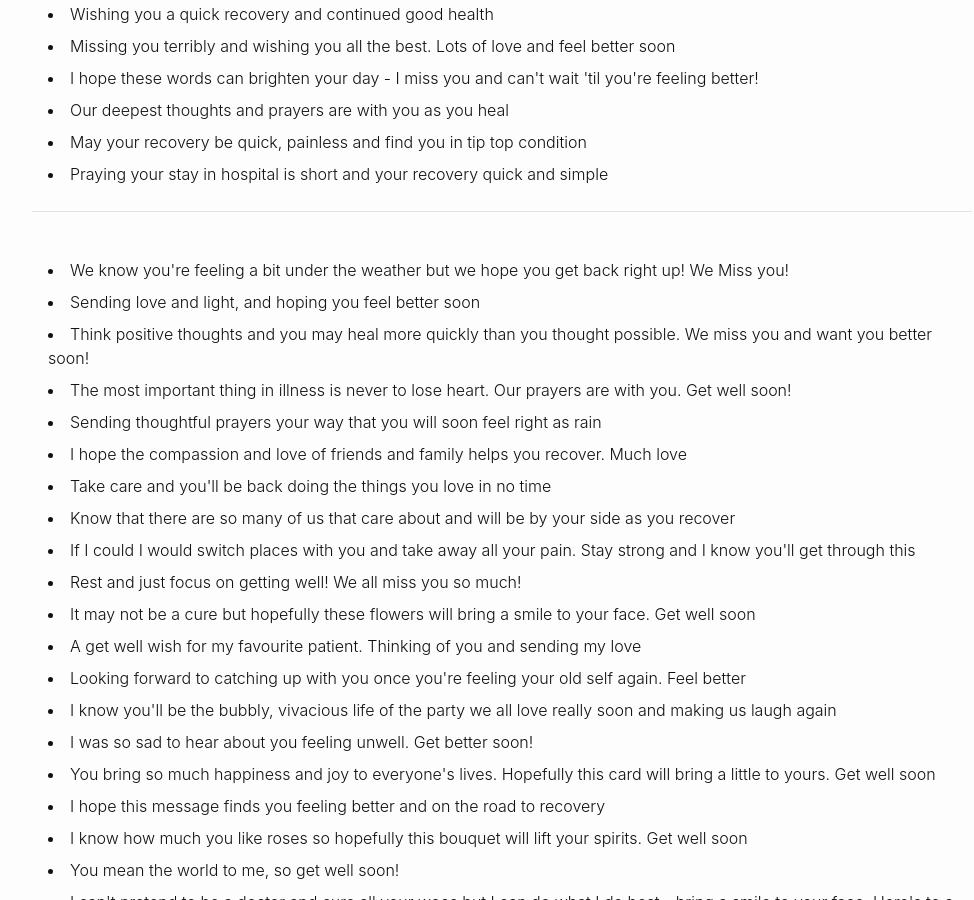
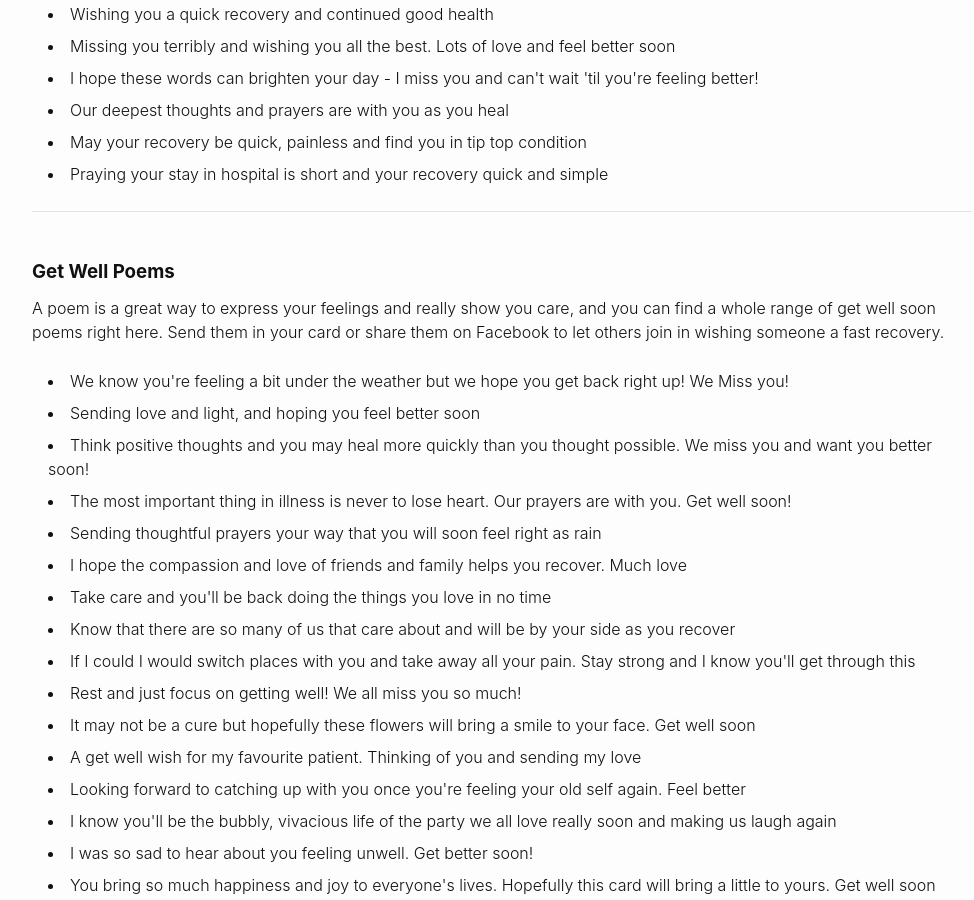
Before and after one commit to andyml123/andyml123.github.io, a Jekyll site: the page get-well-wishes/index.html, which Jekyll copies as it is, in a window 1280 px wide and 900 px high, scrolled down 4835 px. Shown: the whole window, without its empty margins (138-1112 px from the left). Built offline with Jekyll 4.4.1, drawn with Linux system fonts in a browser that asks for light colours.

Commit message:
Update index.html

```diff
--- a/get-well-wishes/index.html
+++ b/get-well-wishes/index.html
@@ -195,10 +195,10 @@ If you want to make the recipient of your card smile or have a laugh then try ou
 
 <hr>
 
-<h3> </h3>
+<h3>Get Well Poems</h3>
 
 <p>
-
+A poem is a great way to express your feelings and really show you care, and you can find a whole range of get well soon poems right here. Send them in your card or share them on Facebook to let others join in wishing someone a fast recovery.
 </p>
 
 <h3> </h3>
```
